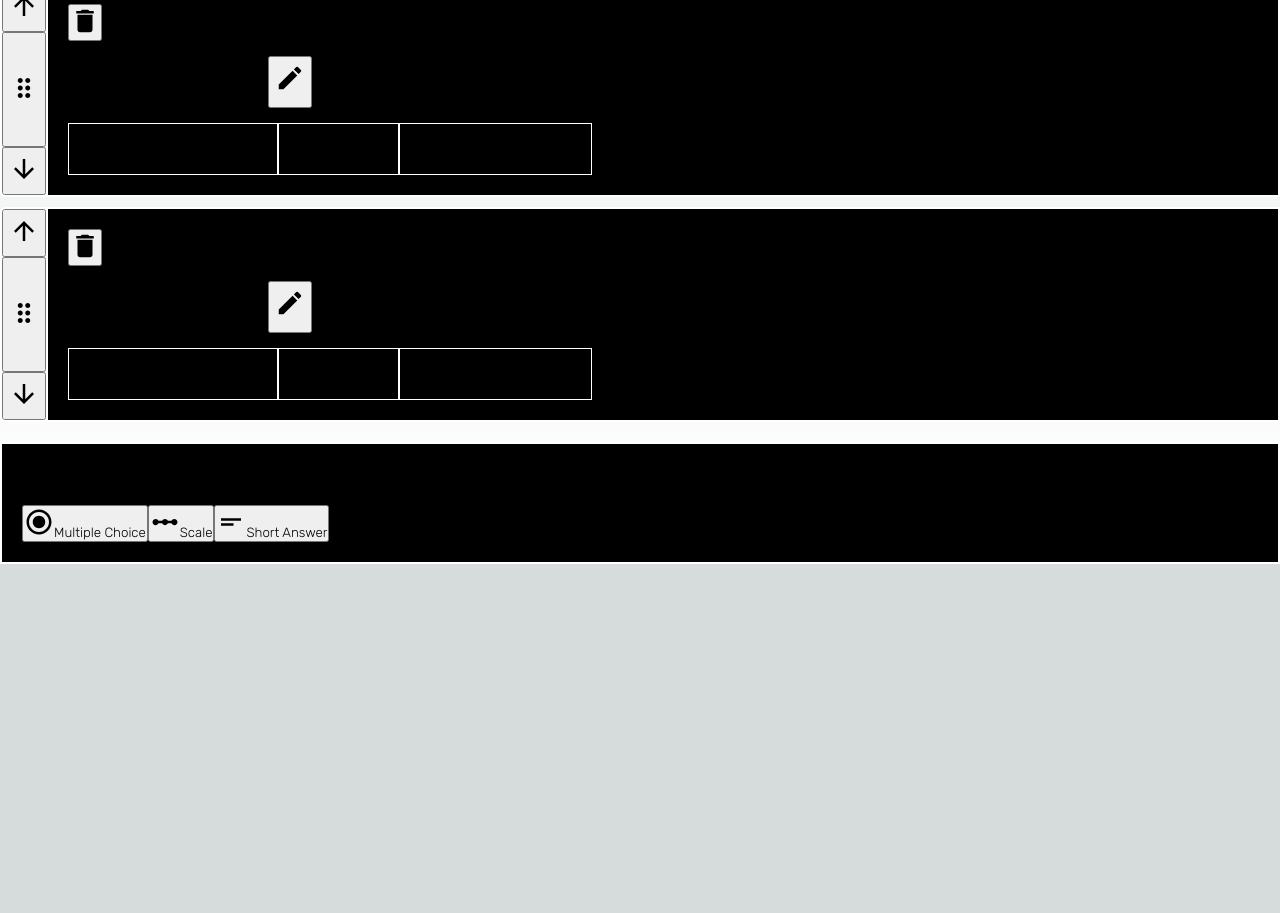
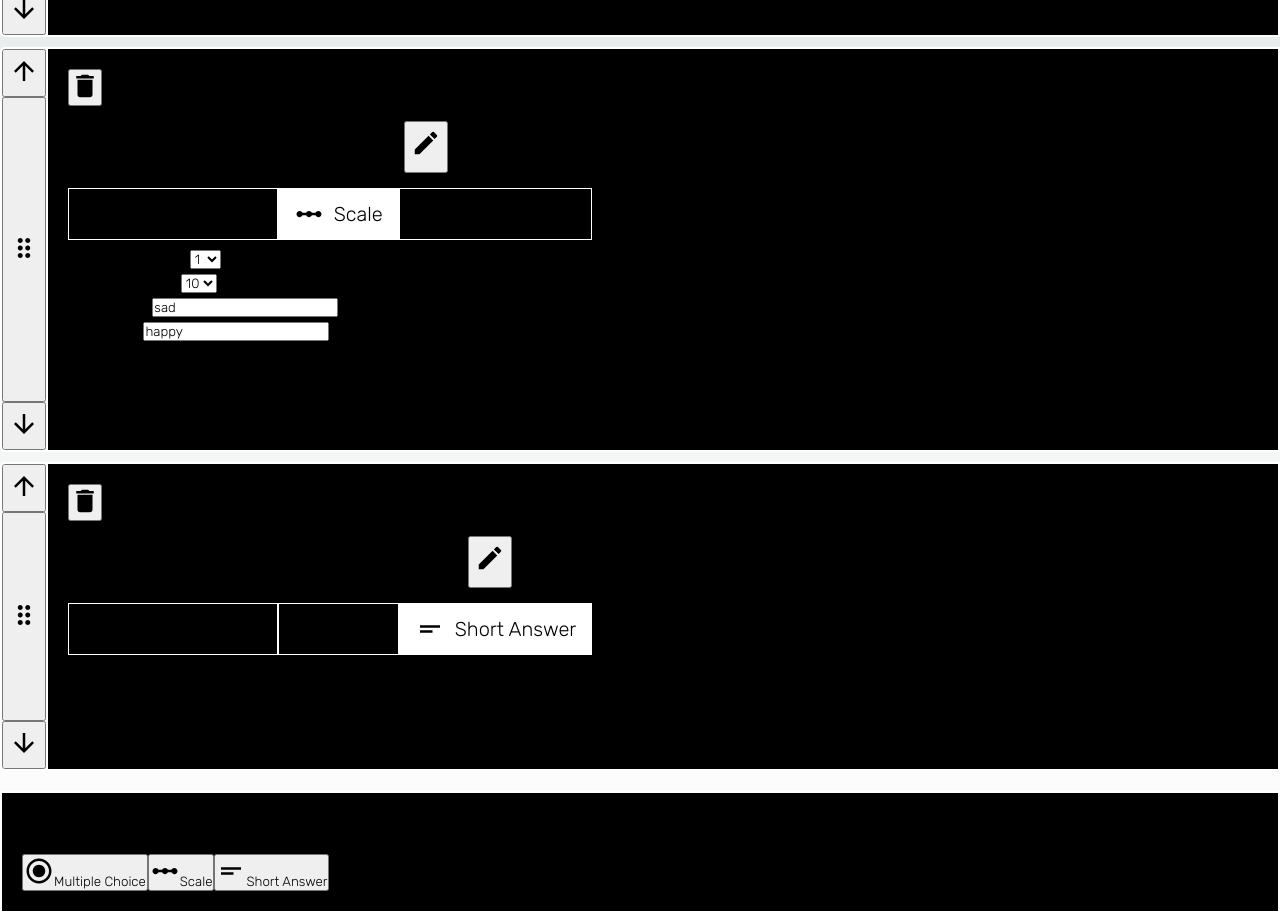
Before and after one commit to klalicki/mini-survey, a Next.js app: page /edit in a window 1280 px wide. Shown: the part 820-1733 px from the top of the page. Before the commit the page ends 1384 px from the top, so only its background shows below. Built offline with nearby package versions, Linux system fonts and the light colour scheme.

Commit message:
adds sample data, component to select the correct component to render a question

```diff
--- a/components/EditSection/EditSection.tsx
+++ b/components/EditSection/EditSection.tsx
@@ -12,6 +12,7 @@ import TextInput from "../Inputs/TextInput/TextInput";
 import MCEditor from "../Editors/MCEditor/MCEditor";
 import { Delete } from "@mui/icons-material";
 import ScaleEditor from "../Editors/ScaleEditor/ScaleEditor";
+import { ViewPicker } from "../Viewers/ViewPicker/ViewPicker";
 const EditSection = ({
   sectionData,
   index,
@@ -74,6 +75,10 @@ const EditSection = ({
         />
       )}
       {sectionData.sectionType === "st" && <p>ST Edit Component</p>}
+      <div>
+        <h2>Previews:</h2>
+        <ViewPicker section={sectionData} />
+      </div>
     </div>
   );
 };
--- a/components/Editors/ScaleEditor/ScaleEditor.tsx
+++ b/components/Editors/ScaleEditor/ScaleEditor.tsx
@@ -1,3 +1,4 @@
+import { Dropdown } from "@/components/Inputs/Dropdown/Dropdown";
 import TextInput from "@/components/Inputs/TextInput/TextInput";
 import { TextInputLabeled } from "@/components/Inputs/TextInput/TextInputLabeled";
 import { ScaleOptions } from "@/types/SectionTypes";
@@ -9,21 +10,62 @@ const ScaleEditor = ({
   scaleOptions: ScaleOptions;
   updateFn: (newOptionsList: ScaleOptions) => void;
 }) => {
+  const startNumOptions = [];
+  const endNumOptions = [];
+  for (let i = 0; i <= 1; i++) {
+    startNumOptions.push({ label: i.toString(), value: i.toString() });
+  }
+  for (let i = 2; i <= 10; i++) {
+    endNumOptions.push({ label: i.toString(), value: i.toString() });
+  }
+
   return (
     <div>
-      <h2>scale editor</h2>
-
+      <Dropdown
+        items={startNumOptions}
+        label={"Start Number"}
+        value={scaleOptions.startNumber}
+        name={"end-number"}
+        onChange={(newVal) => {
+          updateFn({ ...scaleOptions, startNumber: parseInt(newVal) });
+        }}
+        getIDFromItem={(item) => {
+          return item.value;
+        }}
+        getLabelFromItem={(item) => {
+          return item.label;
+        }}
+      />
+      <Dropdown
+        items={endNumOptions}
+        label={"End Number"}
+        value={scaleOptions.endNumber}
+        name={"end-number"}
+        onChange={(newVal) => {
+          updateFn({ ...scaleOptions, endNumber: parseInt(newVal) });
+        }}
+        getIDFromItem={(item) => {
+          return item.value;
+        }}
+        getLabelFromItem={(item) => {
+          return item.label;
+        }}
+      />
       <TextInputLabeled
         value={scaleOptions.startLabel}
         labelText={"Start text"}
         placeholder={"ie 'Very Unhappy'"}
-        updateFn={undefined}
+        updateFn={(newVal: string) => {
+          updateFn({ ...scaleOptions, startLabel: newVal });
+        }}
       />
       <TextInputLabeled
         value={scaleOptions.endLabel}
         labelText={"End text"}
         placeholder={"ie 'Very Happy'"}
-        updateFn={undefined}
+        updateFn={(newVal: string) => {
+          updateFn({ ...scaleOptions, endLabel: newVal });
+        }}
       />
     </div>
   );
--- a/components/Inputs/Dropdown/Dropdown.tsx
+++ b/components/Inputs/Dropdown/Dropdown.tsx
@@ -1,19 +1,45 @@
-import { useState } from "react";
-import Select from "react-select";
-export const Dropdown = ({ options, value }) => {
-  const [selected, setSelected] = useState(value);
-  const optionsNew = [
-    { value: "chocolate", label: "Chocolate" },
-    { value: "strawberry", label: "Strawberry" },
-    { value: "vanilla", label: "Vanilla" },
-  ];
-  console.log(options);
-  // wrapping React Select for now, may create my own component later
-  const [selectedOption, setSelectedOption] = useState(null);
+import { getUID } from "@/utils/uid";
+import { useRef } from "react";
 
+type DropdownProps<T> = {
+  items: T[]; // replace `any` with the type of your items
+  label: string;
+  value: string | number;
+  name: string;
+  onChange: (value: string) => void;
+  getIDFromItem: (item: T) => string; // replace `any` with the type of your items
+  getLabelFromItem: (item: T) => string; // replace `any` with the type of your items
+};
+
+export const Dropdown = ({
+  items,
+  label,
+  value,
+  name,
+  onChange,
+  getIDFromItem,
+  getLabelFromItem,
+}: DropdownProps<any>) => {
+  const formId = `${name}-${useRef(getUID()).current}`;
   return (
-    <div className="App">
-      <Select defaultValue={""} onChange={() => {}} options={optionsNew} />
+    <div>
+      <label htmlFor={formId}>{label}</label>
+      <select
+        defaultValue={value}
+        name={name}
+        id={formId}
+        onChange={(e) => {
+          onChange(e.target.value);
+        }}
+      >
+        {items.map((item) => {
+          return (
+            <option key={getIDFromItem(item)} value={getIDFromItem(item)}>
+              {getLabelFromItem(item)}
+            </option>
+          );
+        })}
+      </select>
     </div>
   );
 };
--- /dev/null
+++ b/components/Viewers/ScaleViewer/ScaleViewer.tsx
@@ -0,0 +1,9 @@
+import { SurveySection } from "@/types/SectionTypes";
+
+export const ScaleViewer = ({
+  questionData,
+}: {
+  questionData: SurveySection;
+}) => {
+  return <>{JSON.stringify(questionData)}</>;
+};
--- /dev/null
+++ b/components/Viewers/ViewPicker/ViewPicker.tsx
@@ -0,0 +1,20 @@
+import { SurveySection } from "@/types/SectionTypes";
+import { ScaleViewer } from "../ScaleViewer/ScaleViewer";
+
+export const ViewPicker = ({ section }: { section: SurveySection }) => {
+  switch (section.sectionType) {
+    case "mc":
+      // MC component
+      return <div>mc preview</div>;
+      break;
+    case "st":
+      // ST component
+      return <div>st preview</div>;
+      break;
+    case "scale":
+      return <ScaleViewer questionData={section} />;
+      break;
+    default:
+      return <div>error. invalid question type</div>;
+  }
+};
--- a/contexts/SectionListContext.tsx
+++ b/contexts/SectionListContext.tsx
@@ -1,5 +1,6 @@
 import { PropsWithChildren, createContext, useContext, useState } from "react";
 import { SurveySection, CreateBlankSection } from "@/types/SectionTypes";
+import { sampleData } from "@/utils/sampleData";
 type SectionListContextValues = {
   sectionList: SurveySection[];
   addBlankSection: Function;
@@ -24,33 +25,7 @@ const defaultValues: SectionListContextValues = {
 };
 export const SectionListContext = createContext(defaultValues);
 export const SectionListWrapper = (props: PropsWithChildren) => {
-  const [sectionList, setSectionList] = useState([
-    {
-      sectionType: "mc",
-      title: "Section 1?",
-      staticID: "a",
-      MCOptions: [
-        { text: "mc option 1", staticID: "a" },
-        { text: "mc option 1", staticID: "b" },
-        { text: "mc option 1", staticID: "c" },
-      ],
-      ScaleOptions: { startNumber: 1, endNumber: 5 },
-    },
-    {
-      sectionType: "",
-      title: "Section 2?",
-      staticID: "b",
-      MCOptions: [],
-      ScaleOptions: { startNumber: 1, endNumber: 5 },
-    },
-    {
-      sectionType: "",
-      title: "Section 3?",
-      staticID: "c",
-      MCOptions: [],
-      ScaleOptions: { startNumber: 1, endNumber: 5 },
-    },
-  ]);
+  const [sectionList, setSectionList] = useState(sampleData);
 
   /**
    * The function `addBlankSection` adds a blank survey section to the section list.
--- /dev/null
+++ b/pages/survey.tsx
@@ -0,0 +1,6 @@
+import { sampleData } from "@/utils/sampleData";
+export const Survey = () => {
+  return <>
+
+  </>;
+};
--- /dev/null
+++ b/utils/sampleData.ts
@@ -0,0 +1,47 @@
+export const sampleData = [
+  {
+    sectionType: "mc",
+    title: "This is a MC question",
+    staticID: "a",
+    MCOptions: [
+      {
+        text: "mc option 1",
+        staticID: "a",
+      },
+      {
+        text: "mc option 1",
+        staticID: "b",
+      },
+      {
+        text: "mc option 1",
+        staticID: "c",
+      },
+    ],
+    ScaleOptions: {
+      startNumber: 1,
+      endNumber: 5,
+    },
+  },
+  {
+    sectionType: "scale",
+    title: "this is a scale 1-10",
+    staticID: "b",
+    MCOptions: [],
+    ScaleOptions: {
+      startNumber: 1,
+      endNumber: 10,
+      startLabel: "sad",
+      endLabel: "happy",
+    },
+  },
+  {
+    sectionType: "st",
+    title: "This is a short answer",
+    staticID: "c",
+    MCOptions: [],
+    ScaleOptions: {
+      startNumber: 1,
+      endNumber: 5,
+    },
+  },
+];
```
Also changed, not shown: pages/tests.tsx (+5 -23 lines).
